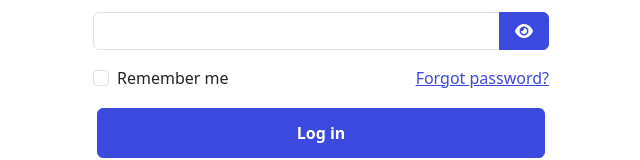
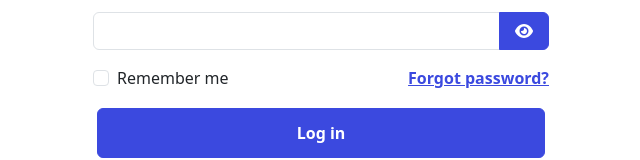
Before and after one commit to its-hmtu/mern-web-blog, a React (Vite) app in the folder client/: page /signin in a window 1280 px wide. Shown: the part 324-484 px from the top of the page, without its empty margins (319-959 px from the left). Built offline with nearby package versions, Linux system fonts and the light colour scheme.

Commit message:
Minor Update sign in page UI

```diff
--- a/client/src/pages/SignInPage/index.jsx
+++ b/client/src/pages/SignInPage/index.jsx
@@ -54,7 +54,7 @@ const SignInPage = () => {
 
             <Form.Group className="checkbox-group d-flex justify-content-between">
               <Form.Check type="checkbox" label="Remember me" />
-              <a href="#" className="text-end">
+              <a href="#" className="text-end fw-semibold" >
                 Forgot password?
               </a>
             </Form.Group>
```
